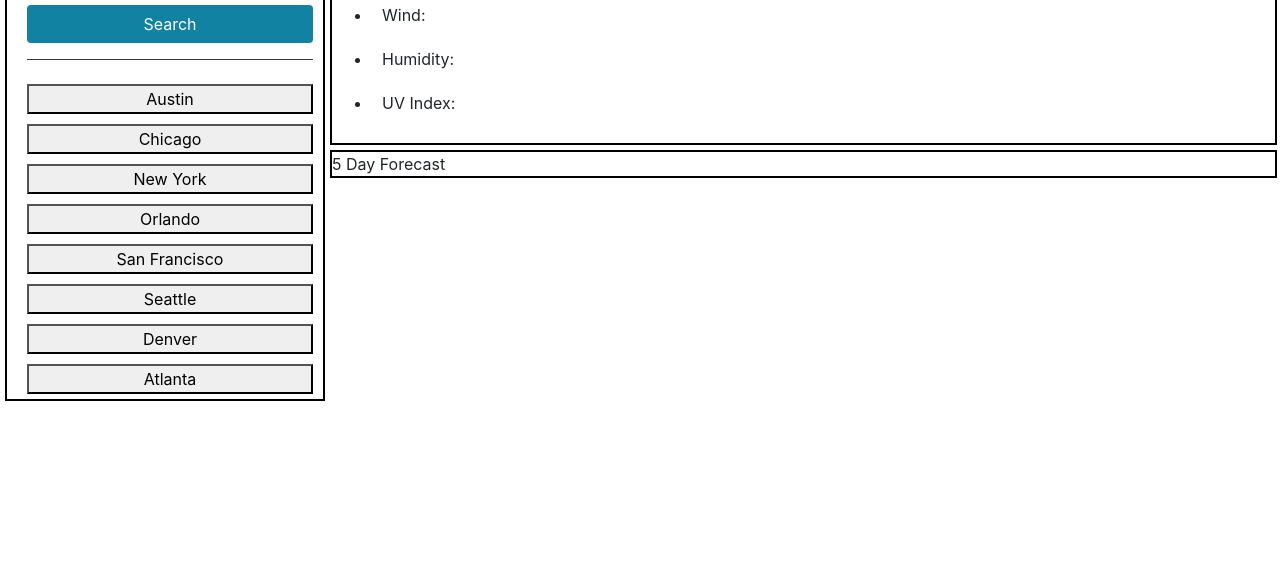
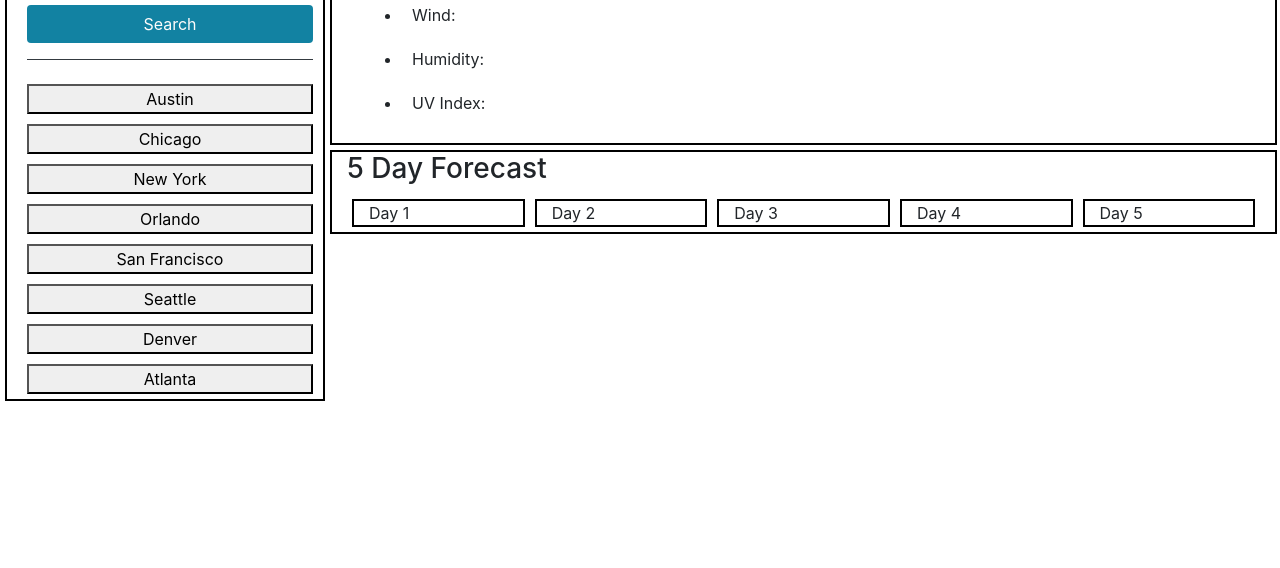
Before and after one commit to amymgardiner/Weather-Dashboard, a plain HTML site: page index.html in a window 1280 px wide. Shown: the part 232-800 px from the top of the page. Drawn offline with nearby package versions, Linux system fonts and the light colour scheme.

Commit message:
added some more html and css

```diff
--- a/assets/css/style.css
+++ b/assets/css/style.css
@@ -70,3 +70,8 @@ header {
     width: 74%;
     margin: 5px;
 }
+
+.days {
+    border: 2px solid black;
+    margin: 5px;
+}
--- a/index.html
+++ b/index.html
@@ -32,11 +32,11 @@
         <button type="button" id="atlanta" class="cities">Atlanta</button>
     </div>
 
-    <div id="current-city">
+    <div id="current-city" class="container">
         <div id="current-city-name">
             <h2>Current City</h2>
         </div>
-        <div id="city-stats">
+        <div id="city-stats" class="container">
             <ul>
                 <li class="stats">Temp:</li>
                 <li class="stats">Wind:</li>
@@ -46,7 +46,18 @@
         </div>
     </div>
 
-    <div id="five-day-forecast">5 Day Forecast</div>
+    <div id="five-day-forecast" class="container">
+        <h3>5 Day Forecast</h3>
+        <div class="container">
+            <div class="row">
+                <div class="days col">Day 1</div>
+                <div class="days col">Day 2</div>
+                <div class="days col">Day 3</div>
+                <div class="days col">Day 4</div>
+                <div class="days col">Day 5</div>
+            </div>
+        </div>
+    </div>
 
 </body>
 
```
